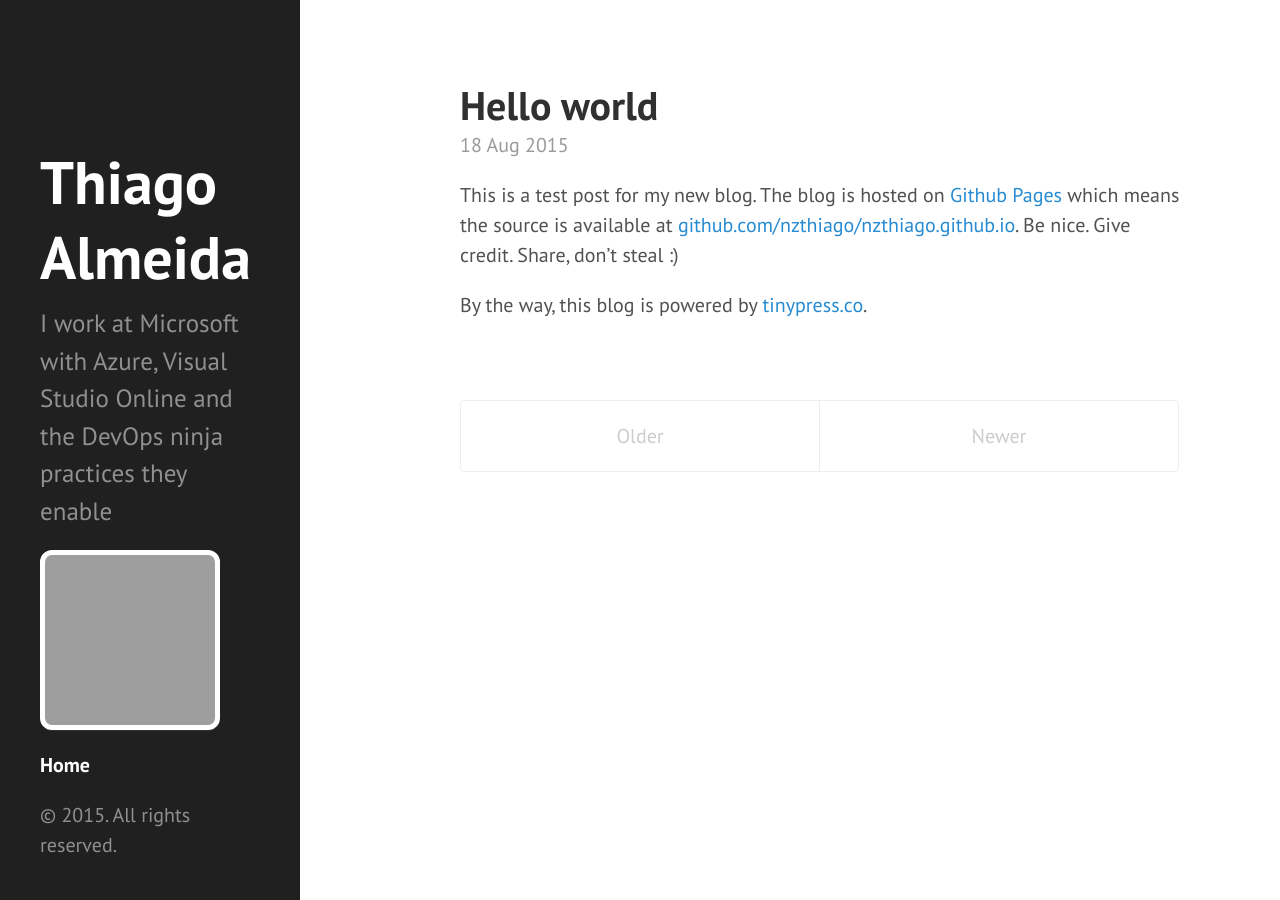
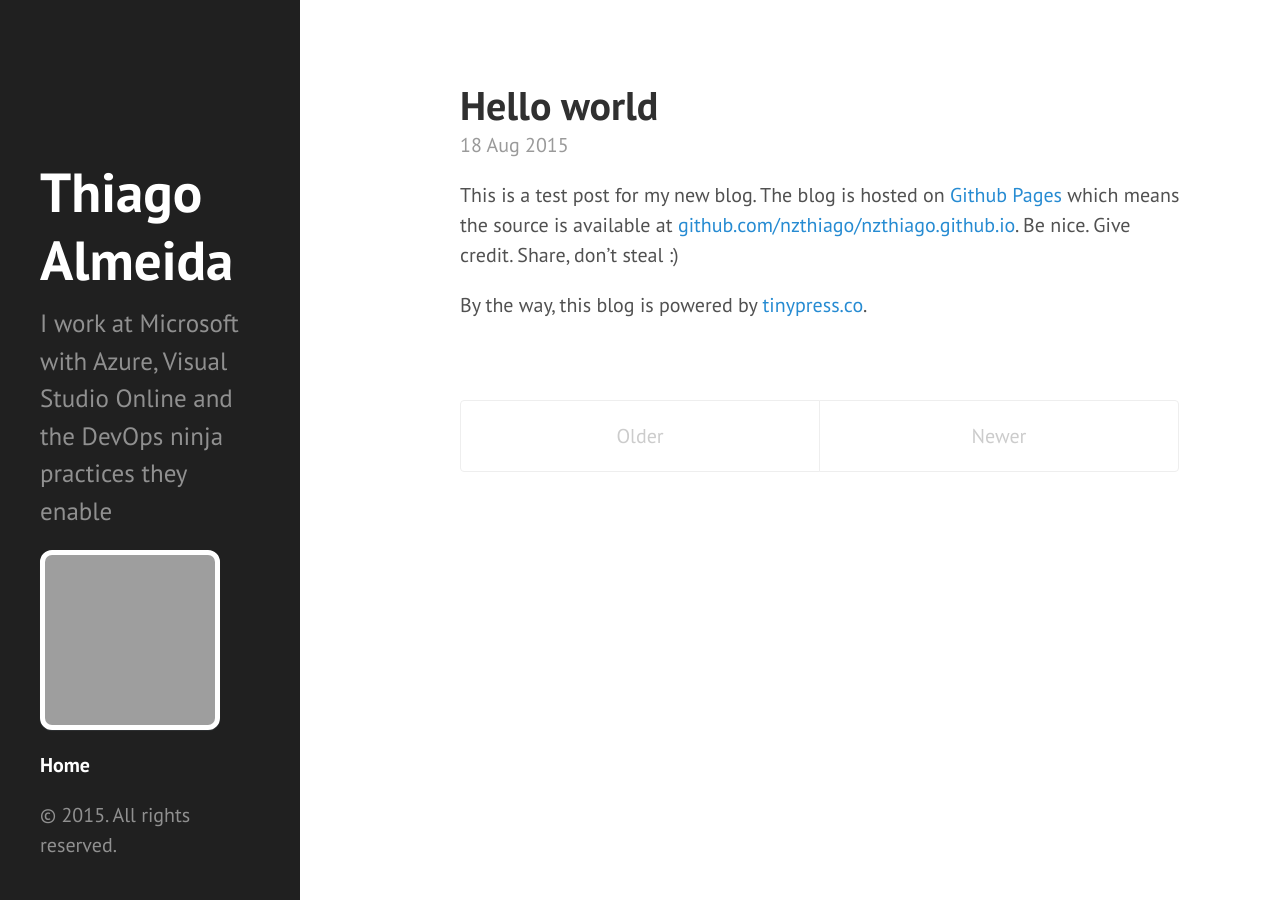
Before and after one commit to nzthiago/nzthiago.github.io, a Jekyll site: the page built from index.html, in a window 1280 px wide. Built offline with Jekyll 4.4.1, drawn with Linux system fonts in a browser that asks for light colours; the list of posts is cut into pages by our own code; grey boxes are pictures that could not be loaded.

Commit message:
Reducing title font

```diff
--- a/public/css/hyde.css
+++ b/public/css/hyde.css
@@ -80,7 +80,7 @@ html {
   color: #fff;
   margin-top: 0;
   /* font-family: "Abril Fatface", serif; */
-  font-size: 3.00rem;
+  font-size: 2.75rem;
 }
 
 /* Sidebar nav */
```
